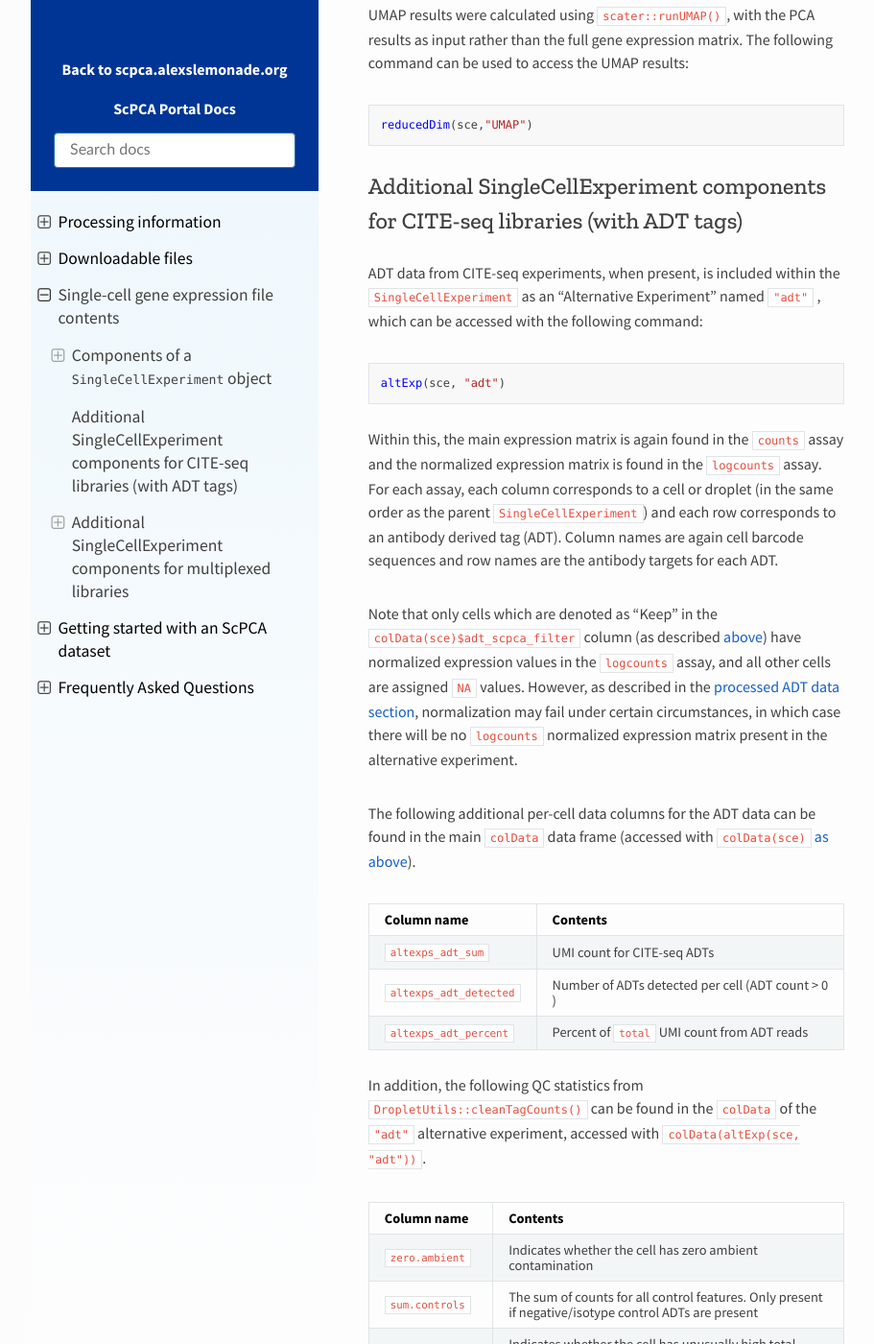
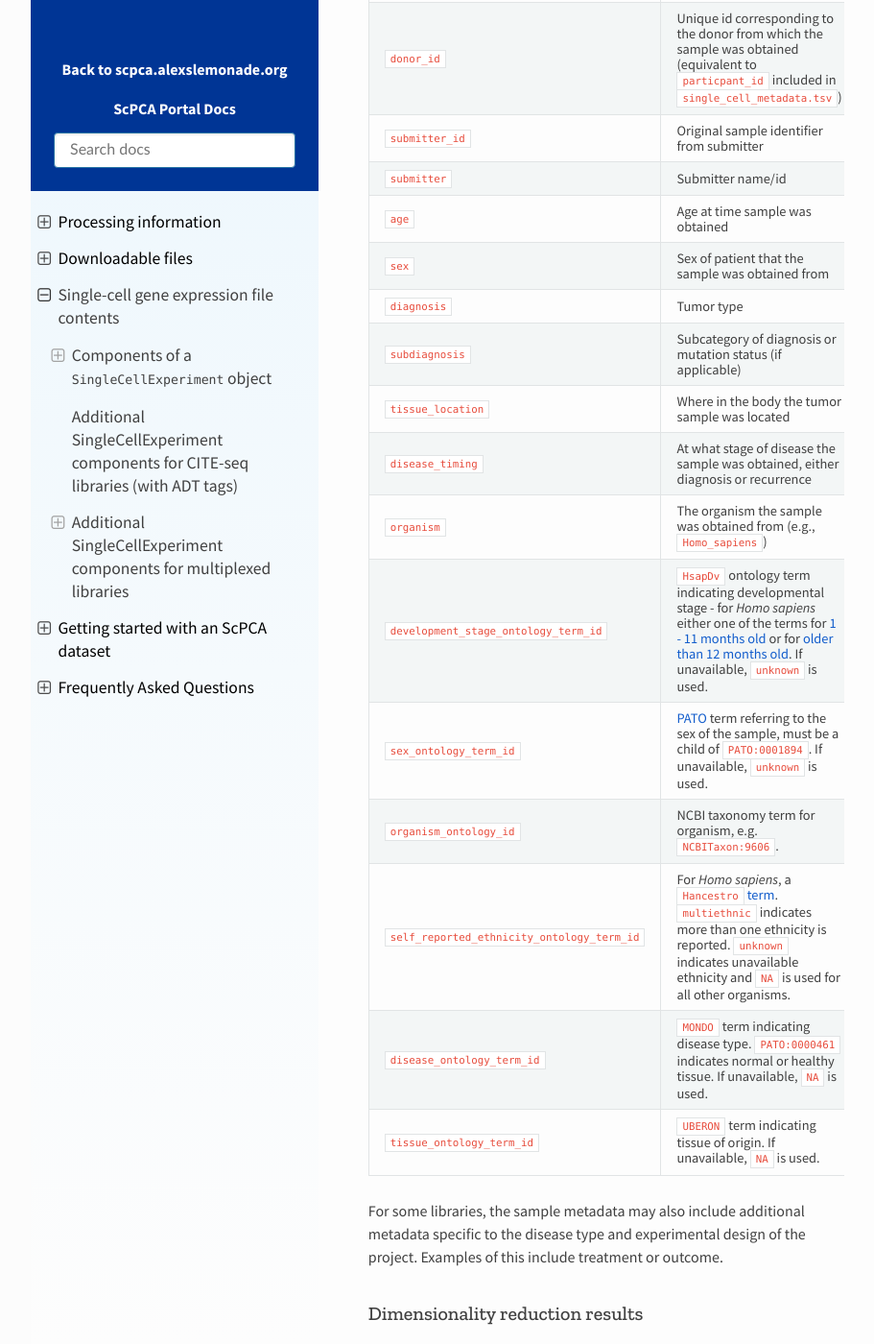
Before and after one commit to DongzeHE/scpca-docs, a Sphinx documentation site: the page built from docs/sce_file_contents.md, in a window 1280 px wide and 1400 px high, scrolled down 6399 px. Shown: the whole window at 96% size, without its empty margins (158-1069 px from the left). Built offline with Sphinx 7.4.7 and the Read the Docs theme 2.0.0, drawn with Linux system fonts in a browser that asks for light colours; some of the changed text lies outside the part shown.

Commit message:
include sample metadata in sce contents

```diff
--- a/docs/sce_file_contents.md
+++ b/docs/sce_file_contents.md
@@ -106,6 +106,8 @@ expt_metadata <- metadata(sce)
 | `usa_mode`          | Boolean indicating whether quantification was done using `alevin-fry` USA mode                                                 |
 | `af_num_cells`      | Number of cells reported by `alevin-fry`                                                                                       |
 | `tech_version`      | A string indicating the technology and version used for the single-cell library, such as 10Xv2, 10Xv3, or 10Xv3.1              |
+| `assay_ontology_term_id` | A string indicating the [Experimental Factor Ontology](https://www.ebi.ac.uk/ols/ontologies/efo) term id associated with the `tech_version`  |
+| `seq_unit`         | `cell` for single-cell samples or `nucleus` for single-nucleus samples                                                          |
 | `transcript_type`   | Transcripts included in gene counts: `spliced` for single-cell samples and `unspliced` for single-nuclei                       |
 | `miQC_model`        | The model object that `miQC` fit to the data and was used to calculate `prob_compromised`. Only present for `filtered` objects |
 | `filtering_method`  | The method used for cell filtering. One of `emptyDrops`, `emptyDropsCellRanger`, or `UMI cutoff`. Only present for `filtered` objects |
@@ -126,6 +128,35 @@ expt_metadata <- metadata(sce)
 | `singler_reference_label` | If cell typing with `SingleR` was performed, the name of the label in the reference dataset used for annotation. Only present for `processed` objects |
 | `cellassign_predictions` | If cell typing with `CellAssign` was performed, the full matrix of predictions across cells and cell types. Only present for `processed` objects |
 | `cellassign_reference` | If cell typing with `CellAssign` was performed, is the organ/tissue type for which marker genes were obtained from `PanglaoDB`. Only present for `processed` objects |
+
+### Sample metadata
+
+Relevant sample metadata is available as a data frame stored in the `metadata(sce)$sample_metadata` slot of the `SingleCellExperiment` object.
+The following columns are included in the sample metadata data frame for all libraries.
+
+| Column name   | Contents                                                         |
+| ------------- | ---------------------------------------------------------------- |
+| `sample_id`   | Sample ID in the form `SCPCS000000`                            |
+| `library_id`   | Library ID in the form `SCPCL000000`                             |
+| `donor_id`  | Unique id corresponding to the donor from which the sample was obtained (equivalent to `particpant_id` included in `single_cell_metadata.tsv`) |
+| `submitter_id`    | Original sample identifier from submitter                      |
+| `submitter`       | Submitter name/id                                              |
+| `age`             | Age at time sample was obtained                                |
+| `sex`             | Sex of patient that the sample was obtained from               |
+| `diagnosis`       | Tumor type                                                     |
+| `subdiagnosis`    | Subcategory of diagnosis or mutation status (if applicable)    |
+| `tissue_location` | Where in the body the tumor sample was located                 |
+| `disease_timing`  | At what stage of disease the sample was obtained, either diagnosis or recurrence |
+| `organism`         | The organism the sample was obtained from (e.g., `Homo_sapiens`) |
+| `development_stage_ontology_term_id` | `HsapDv` ontology term indicating developmental stage - for _Homo sapiens_ either one of the terms for [1 - 11 months old](https://ontobee.org/search?ontology=HSAPDV&keywords=month-old&submit=Search+terms) or for [older than 12 months old](https://ontobee.org/search?ontology=HSAPDV&keywords=year-old&submit=Search+terms). If unavailable, `unknown` is used.  |
+| `sex_ontology_term_id` | [PATO](http://obofoundry.org/ontology/pato.html) term referring to the sex of the sample, must be a child of [`PATO:0001894`](https://ontobee.org/ontology/PATO?iri=http://purl.obolibrary.org/obo/PATO_0001894). If unavailable, `unknown` is used.  |
+| `organism_ontology_id` | NCBI taxonomy term for organism, e.g. [`NCBITaxon:9606`](https://ontobee.org/ontology/NCBITaxon?iri=http://purl.obolibrary.org/obo/NCBITaxon_9606). |
+| `self_reported_ethnicity_ontology_term_id` | For _Homo sapiens_, a [`Hancestro` term](http://obofoundry.org/ontology/hancestro.html). `multiethnic` indicates more than one ethnicity is reported. `unknown` indicates unavailable ethnicity and `NA` is used for all other organisms.  |
+| `disease_ontology_term_id` | [`MONDO`](http://obofoundry.org/ontology/mondo.html) term indicating disease type. [`PATO:0000461`](https://ontobee.org/ontology/PATO?iri=http://purl.obolibrary.org/obo/PATO_0000461) indicates normal or healthy tissue. If unavailable, `NA` is used.  |
+| `tissue_ontology_term_id`| [`UBERON`](http://obofoundry.org/ontology/uberon.html) term indicating tissue of origin. If unavailable, `NA` is used. |
+
+For some libraries, the sample metadata may also include additional metadata specific to the disease type and experimental design of the project.
+Examples of this include treatment or outcome.
 
 ### Dimensionality reduction results
 
```
